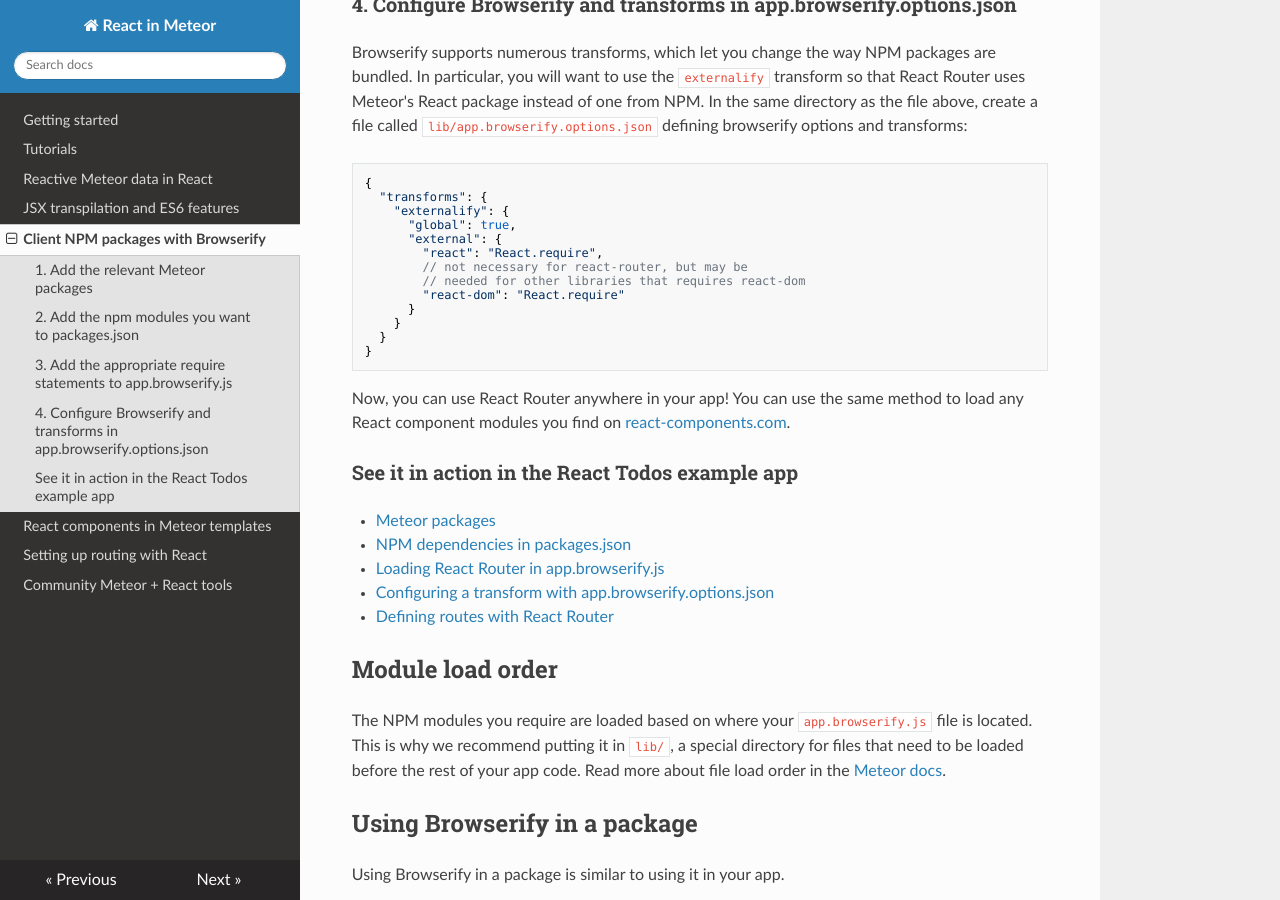
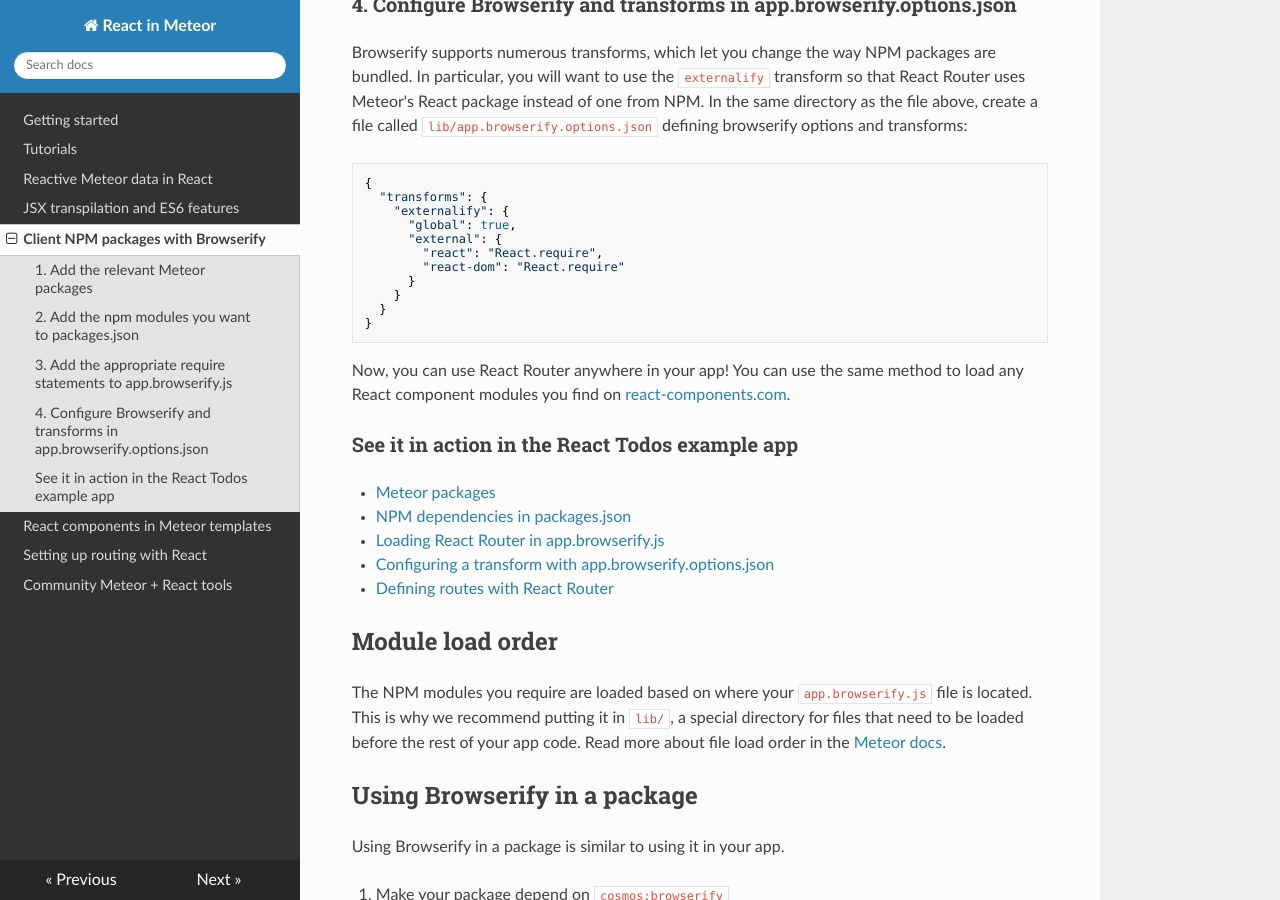
Before and after one commit to meteor/react-packages, an MkDocs documentation site: the page built from docs/client-npm.md, in a window 1280 px wide and 900 px high, scrolled down 1219 px. Built offline with MkDocs 1.6.1, drawn with Linux system fonts in a browser that asks for light colours; nearby versions of some CDN libraries; old or Windows-style settings are respelled for this version of MkDocs.

Commit message:
Remove comment

```diff
--- a/docs/client-npm.md
+++ b/docs/client-npm.md
@@ -48,8 +48,6 @@ Browserify supports numerous transforms, which let you change the way NPM packag
       "global": true,
       "external": {
         "react": "React.require",
-        // not necessary for react-router, but may be
-        // needed for other libraries that requires react-dom
         "react-dom": "React.require"
       }
     }
```
